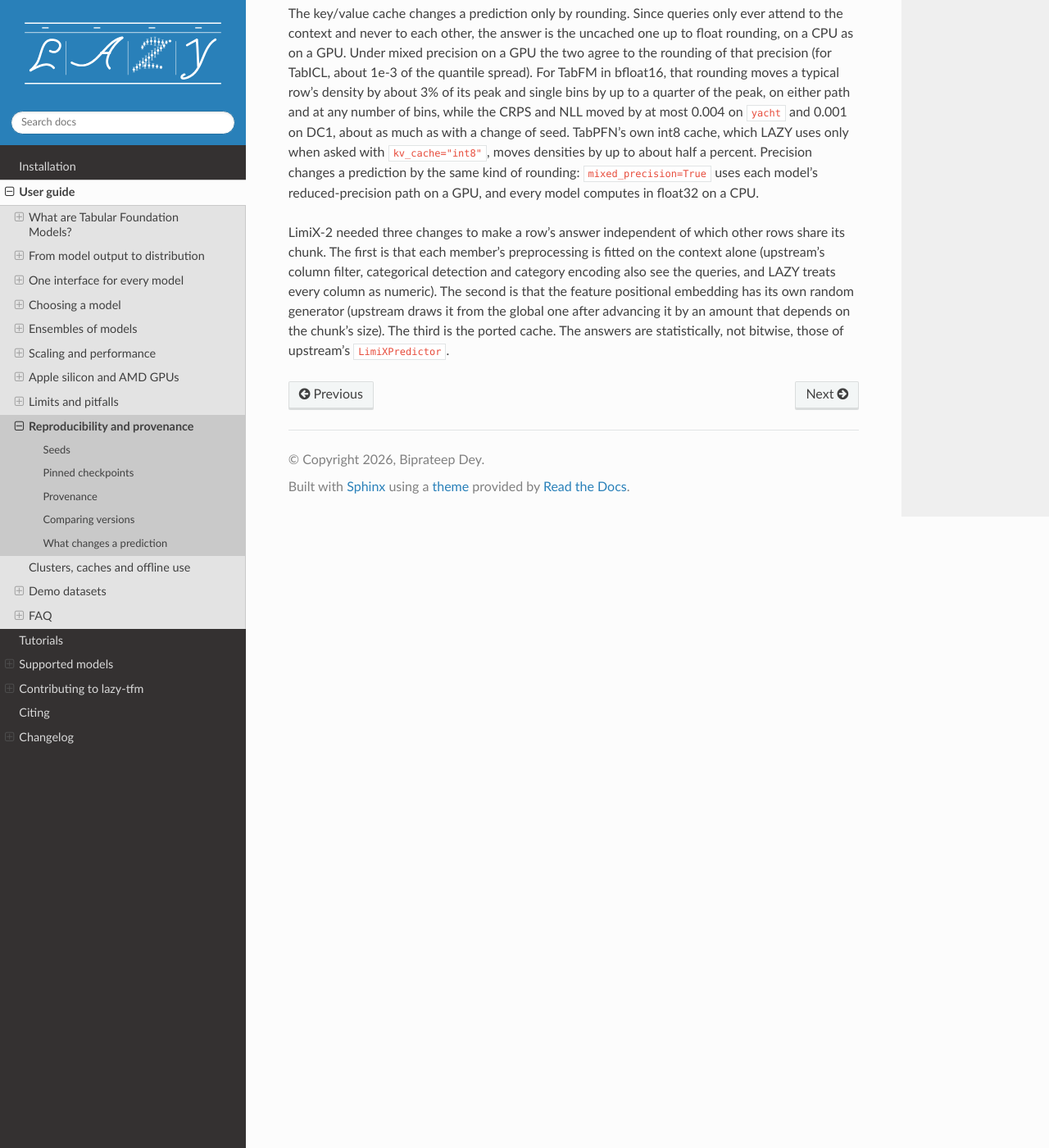
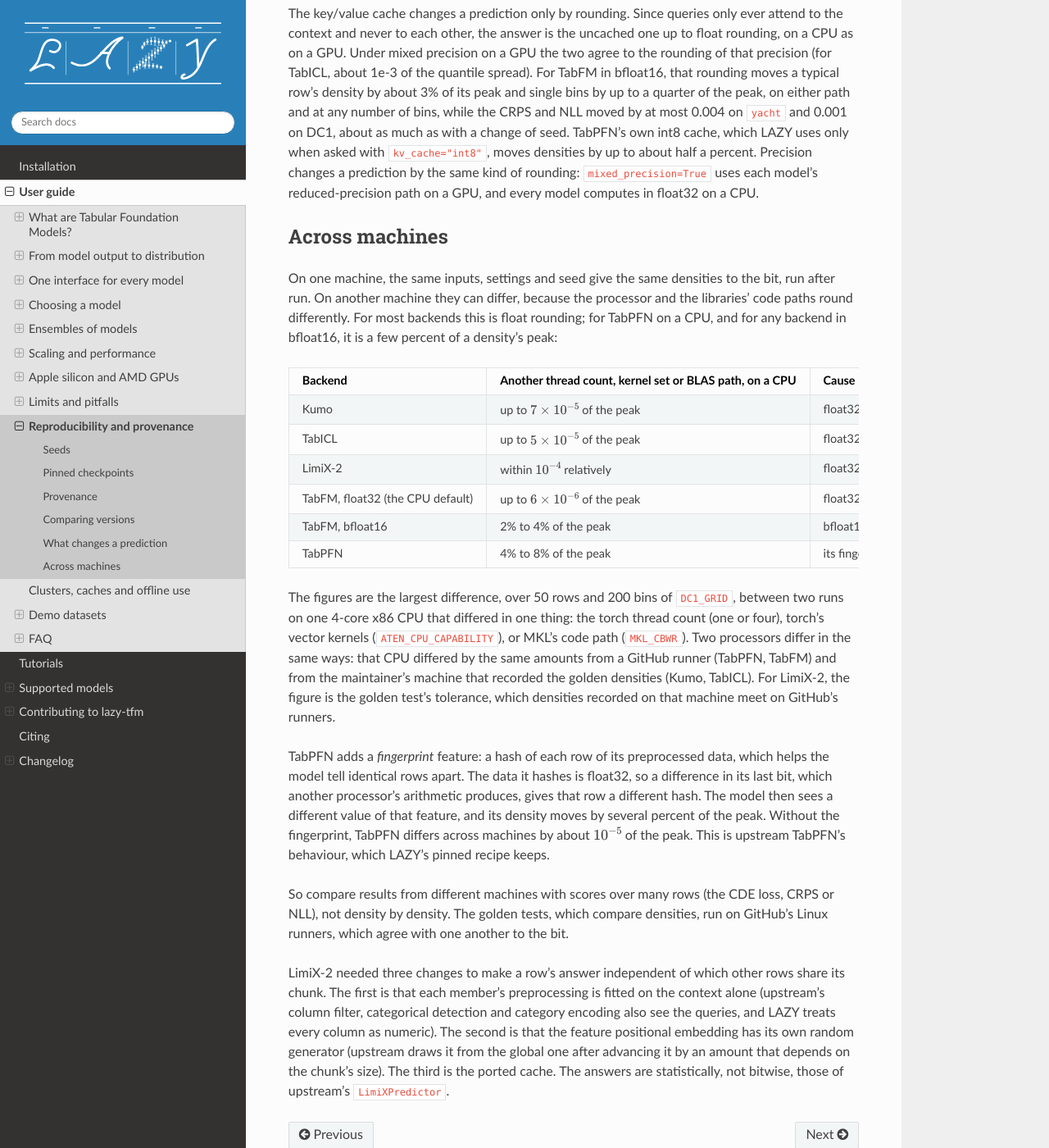
Before and after one commit to biprateep/lazy-tfm, a Sphinx documentation site: the page built from docs/guide/reproducibility.md, in a window 1280 px wide and 1400 px high, scrolled down 2012 px. Shown: the whole window at 82% size. Built offline with Sphinx 7.4.7 and the Read the Docs theme 3.1.0, drawn with Linux system fonts in a browser that asks for light colours; pages that are not in the unit, such as notebooks, are missing from menus.

Commit message:
Explain why TabPFN and TabFM differ across machines
The reproducibility guide gains a section, "Across machines": on one
machine a prediction repeats to the bit, but another thread count,
kernel set or BLAS path moves Kumo, TabICL, LimiX-2 and TabFM in
float32 only by rounding, and TabPFN by 4% to 8% of the peak. TabPFN
hashes each row of its float32 preprocessed data into a fingerprint
feature, so a last-bit difference gives that row a different feature;
without it, TabPFN differs across machines by about 1e-5. TabFM in
bfloat16 differs by 2% to 4%. The golden test's docstrings name these
causes.

Co-Authored-By: Claude Opus 5.5 <noreply@anthropic.com>
Claude-Session: https://claude.ai/code/session_01JkqiRk7T18G6RWangKXyJ7

```diff
--- a/docs/guide/reproducibility.md
+++ b/docs/guide/reproducibility.md
@@ -103,6 +103,47 @@ about half a percent. Precision changes a prediction by the same kind of
 rounding: `mixed_precision=True` uses each model's reduced-precision path on a
 GPU, and every model computes in float32 on a CPU.
 
+## Across machines
+
+On one machine, the same inputs, settings and seed give the same densities to
+the bit, run after run. On another machine they can differ, because the
+processor and the libraries' code paths round differently. For most backends
+this is float rounding; for TabPFN on a CPU, and for any backend in bfloat16,
+it is a few percent of a density's peak:
+
+| Backend | Another thread count, kernel set or BLAS path, on a CPU | Cause |
+|---|---:|---|
+| Kumo | up to $7 \times 10^{-5}$ of the peak | float32 rounding |
+| TabICL | up to $5 \times 10^{-5}$ of the peak | float32 rounding |
+| LimiX-2 | within $10^{-4}$ relatively | float32 rounding |
+| TabFM, float32 (the CPU default) | up to $6 \times 10^{-6}$ of the peak | float32 rounding |
+| TabFM, bfloat16 | 2% to 4% of the peak | bfloat16 keeps 8 bits of mantissa |
+| TabPFN | 4% to 8% of the peak | its fingerprint feature (below) |
+
+The figures are the largest difference, over 50 rows and 200 bins of
+`DC1_GRID`, between two runs on one 4-core x86 CPU that differed in one thing:
+the torch thread count (one or four), torch's vector kernels
+(`ATEN_CPU_CAPABILITY`), or MKL's code path (`MKL_CBWR`). Two processors
+differ in the same ways: that CPU differed by the same amounts from a GitHub
+runner (TabPFN, TabFM) and from the maintainer's machine that recorded the
+golden densities (Kumo, TabICL). For LimiX-2, the figure is the golden test's
+tolerance, which densities recorded on that machine meet on GitHub's
+runners.
+
+TabPFN adds a *fingerprint* feature: a hash of each row of its preprocessed
+data, which helps the model tell identical rows apart. The data it hashes is
+float32, so a difference in its last bit, which another processor's
+arithmetic produces, gives that row a different hash. The model then sees a
+different value of that feature, and its density moves by several percent of
+the peak. Without the fingerprint, TabPFN differs across machines by about
+$10^{-5}$ of the peak. This is upstream TabPFN's behaviour, which LAZY's pinned
+recipe keeps.
+
+So compare results from different machines with scores over many rows (the
+CDE loss, CRPS or NLL), not density by density. The golden tests, which
+compare densities, run on GitHub's Linux runners, which agree with one another
+to the bit.
+
 LimiX-2 needed three changes to make a row's answer independent of which
 other rows share its chunk. The first is that each member's preprocessing is
 fitted on the context alone (upstream's column filter, categorical detection
```
Also changed, not shown: 2 other files.
